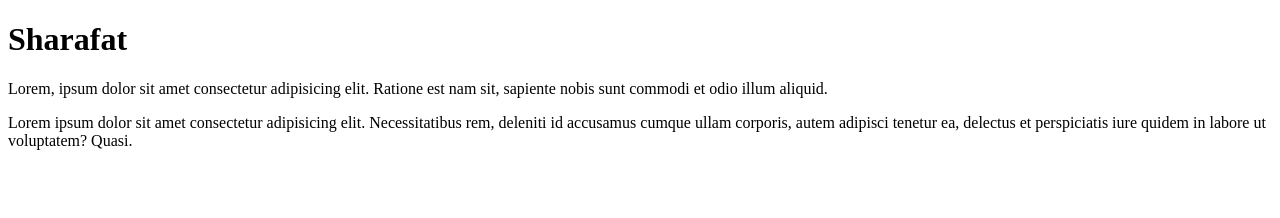
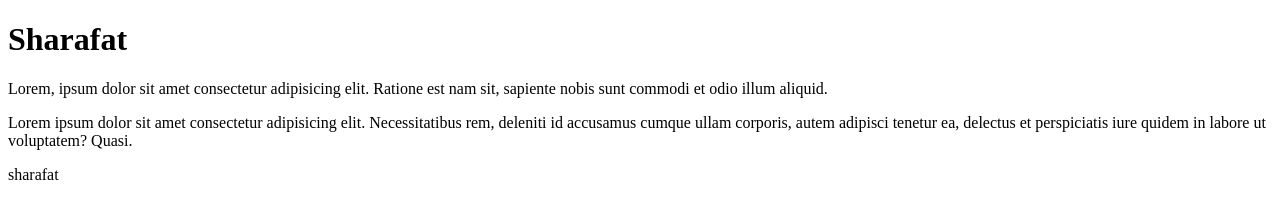
Before and after one commit to Sharafat-max/first-project, a plain HTML site: page index.html in a window 1280 px wide. Drawn offline with Linux system fonts and the light colour scheme.

Commit message:
Update index.html

```diff
--- a/index.html
+++ b/index.html
@@ -9,5 +9,6 @@
     <h1>Sharafat</h1>
     <p>Lorem, ipsum dolor sit amet consectetur adipisicing elit. Ratione est nam sit, sapiente nobis sunt commodi et odio illum aliquid.</p>
     <p>Lorem ipsum dolor sit amet consectetur adipisicing elit. Necessitatibus rem, deleniti id accusamus cumque ullam corporis, autem adipisci tenetur ea, delectus et perspiciatis iure quidem in labore ut voluptatem? Quasi.</p>
+    <p> sharafat </p>
 </body>
 </html>
```
